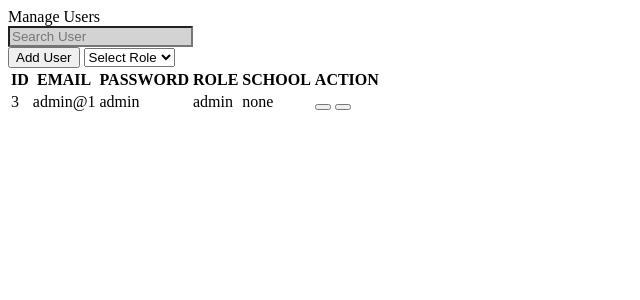
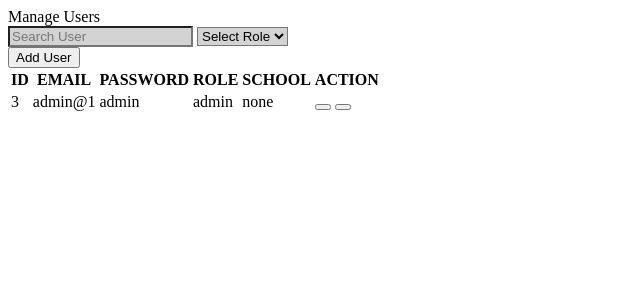
Before and after one commit to Renz-Capena/inventory-system, a PHP site: page /manage_user/manageUser.php in a window 1280 px wide. Shown: the top 300 px of the page, without its empty margins (0-640 px from the left). Run offline with PHP 8.4, Linux system fonts and the light colour scheme; data comes from the database, SQL or seed files in the repository.

Commit message:
fixing bugs

```diff
--- a/admin_dashboard.php
+++ b/admin_dashboard.php
@@ -75,10 +75,10 @@
             </a>
 
             <ul class="dropdown-menu">
-                <li id="profileBtn" value='<?php echo $fetchUserInfo['id'] ?>' ><button class="dropdown-item mb-2">My Profile</button></li>
+                <li id="profileBtn" value='<?php echo $fetchUserInfo['id'] ?>' ><button class="dropdown-item py-2">My Profile</button></li>
                 <li><a class="dropdown-item" href="#">
                 <form action="" method="post">
-                    <input type="submit" class="btn btn-danger btn-sm mt-2" name="logoutBtn" value="LOGOUT">
+                <span class="d-flex align-items-center"><i class="fa-solid fa-right-from-bracket text-danger"></i><input type="submit" class="btn btn-sm" name="logoutBtn" value="LOGOUT"></span>
                 </form>
                 </a></li>
             </ul>
--- a/client_dashboard.php
+++ b/client_dashboard.php
@@ -60,10 +60,10 @@
                 </a>
 
                 <ul class="dropdown-menu">
-                    <li id="profileBtn" value='<?php echo $fetchUserInfo['id'] ?>' ><button class="dropdown-item"  >Profile</button></li>
+                    <li id="profileBtn" value='<?php echo $fetchUserInfo['id'] ?>' ><button class="dropdown-item py-2">My Profile</button></li>
                     <li><a class="dropdown-item" href="#">
                     <form action="" method="post">
-                        <input type="submit" class="btn btn-danger btn-sm mt-2" name="logoutBtn" value="LOGOUT">
+                        <span class="d-flex align-items-center"><i class="fa-solid fa-right-from-bracket text-danger"></i><input type="submit" class="btn btn-sm" name="logoutBtn" value="LOGOUT"></span>
                     </form>
                     </a></li>
                 </ul>
--- a/manage_user/manageUser.php
+++ b/manage_user/manageUser.php
@@ -19,21 +19,22 @@
     <div class="d-flex align-items-center justify-content-between mb-3 mt-4 position-relative">
 
 
-        <div class="d-flex align-items-center gap-2">
+        <div class="d-flex align-items-center gap-3">
             <input id='searchUserDb' class="form-control form-control-sm fs-17 py-2 ps-5" style="background-color: lightgrey" type="text" placeholder='Search User'
             aria-label="Search">
             <div style="position: absolute; top: 8px; left: 15px; z-index: 1;">
                 <i class="fas fa-search fs-5 text-secondary" aria-hidden="true"></i>
             </div>
+
+            <select id='selectedRole' class="form-select w-100" style="background-color: lightgrey" aria-label="Default select example">
+                <option value='Default'>Select Role</option>
+                <option value="Admin">Admin</option>
+                <option value="CLient">Client</option>
+            </select>
         </div>
 
         <button type="button" id='addUsersSchoolsModal' class="btn btn-primary" data-bs-toggle="modal" data-bs-target="#addUserManageUser"><i class="fa-solid fa-plus pe-2"></i>Add User</button>
 
-        <select id='selectedRole' class="form-select w-25" aria-label="Default select example">
-            <option value='Default'>Select Role</option>
-            <option value="Admin">Admin</option>
-            <option value="CLient">Client</option>
-        </select>
 
     </div>
 
```
